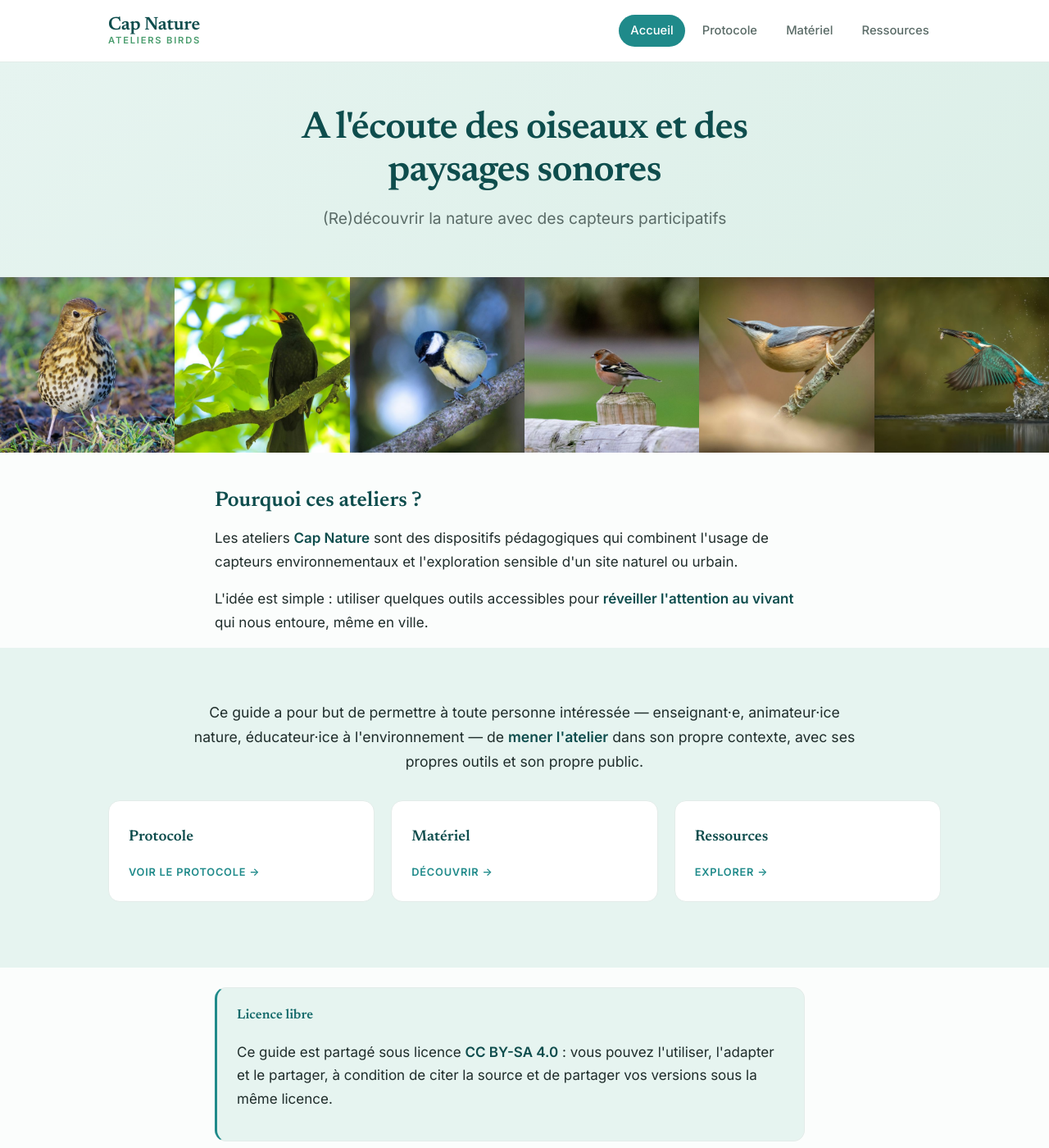
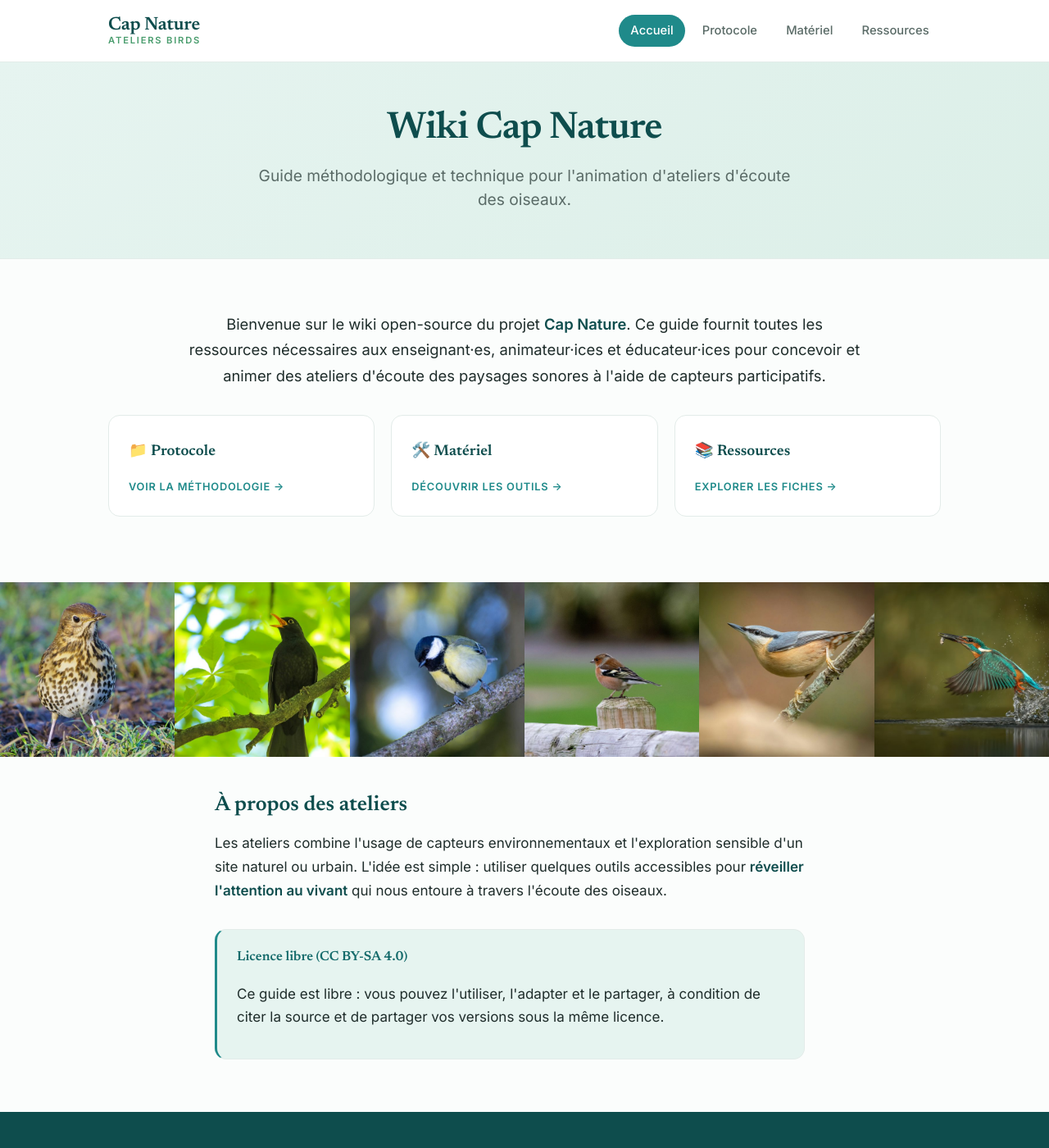
Before and after one commit to marieleapouliquen/wiki-cap-nature, a Jekyll site: the page built from index.md, in a window 1280 px wide and 1400 px high. Shown: the whole window at 82% size. Built offline with Jekyll 4.4.1, drawn with Linux system fonts in a browser that asks for light colours.

Commit message:
Update index.md

```diff
--- a/index.md
+++ b/index.md
@@ -4,8 +4,8 @@ title: Accueil
 show_photo_credits: false
 
 hero:
-  title: A l'écoute des oiseaux et des paysages sonores
-  subtitle: "(Re)découvrir la nature avec des capteurs participatifs"
+  title: Wiki Cap Nature
+  subtitle: "Guide méthodologique et technique pour l'animation d'ateliers d'écoute des oiseaux."
 
 photos:
   - file: grive.jpg
@@ -28,48 +28,43 @@ photos:
     caption: Martin-pêcheur
 
 cards:
-  - title: Protocole
-    cta: Voir le protocole →
+  - title: 📁 Protocole
+    cta: Voir la méthodologie →
     url: /protocole/
-  - title: Matériel
-    cta: Découvrir →
+  - title: 🛠️ Matériel
+    cta: Découvrir les outils →
     url: /materiel/
-  - title: Ressources
-    cta: Explorer →
+  - title: 📚 Ressources
+    cta: Explorer les fiches →
     url: /ressources/
 
 ---
 
 {% include hero.html title=page.hero.title subtitle=page.hero.subtitle tags=page.hero.tags %}
 
-{% include photo-band.html photos=page.photos %}
+<!-- 1. ACCÈS DIRECT AU CONTENU  -->
+<section class="section-wide">
+  <div class="section">
+    <p style="font-size: 1.15rem; margin-bottom: 2rem; max-width: 820px;">
+      Bienvenue sur le wiki open-source du projet <strong>Cap Nature</strong>. Ce guide fournit toutes les ressources nécessaires aux enseignant·es, animateur·ices et éducateur·ices pour concevoir et animer des ateliers d'écoute des paysages sonores à l'aide de capteurs participatifs.
+    </p>
 
-<div class="section" style="max-width: 820px;">
-  <main class="content" style="max-width: none;">
-    <h2>Pourquoi ces ateliers ?</h2>
-    <p>Les ateliers <strong>Cap Nature</strong> sont des dispositifs pédagogiques qui combinent l'usage de capteurs environnementaux et l'exploration sensible d'un site naturel ou urbain.</p>
-    <p>L'idée est simple : utiliser quelques outils accessibles pour <strong>réveiller l'attention au vivant</strong> qui nous entoure, même en ville.</p>
-  </main>
-</div>
-
-<section class="section-wide tinted">
-  <div class="section">
-
-  <p>Ce guide a pour but de permettre à toute personne intéressée — enseignant·e, animateur·ice nature, éducateur·ice à l'environnement — de <strong>mener l'atelier</strong> dans son propre contexte, avec ses propres outils et son propre public.</p>
-
-  {% include cards.html cards=page.cards %}
+    {% include cards.html cards=page.cards %}
   </div>
 </section>
 
-<div class="section" style="max-width: 820px;">
+<!-- 2. LES PHOTOS -->
+{% include photo-band.html photos=page.photos %}
+
+<!-- 3. LE CONTEXTE ET LES INFOS SECONDAIRES -->
+<div class="section" style="max-width: 820px; margin-top: 2rem;">
   <main class="content" style="max-width: none;">
+    <h2>À propos des ateliers</h2>
+    <p>Les ateliers combine l'usage de capteurs environnementaux et l'exploration sensible d'un site naturel ou urbain. L'idée est simple : utiliser quelques outils accessibles pour <strong>réveiller l'attention au vivant</strong> qui nous entoure à travers l'écoute des oiseaux.</p>
 
-    <div class="callout info">
-      <p class="callout-title">Licence libre</p>
-      <p>Ce guide est partagé sous licence <strong>CC BY-SA 4.0</strong> : vous pouvez l'utiliser, l'adapter et le partager, à condition de citer la source et de partager vos versions sous la même licence.</p>
+    <div class="callout info" style="margin-top: 2rem;">
+      <p class="callout-title">Licence libre (CC BY-SA 4.0)</p>
+      <p>Ce guide est libre : vous pouvez l'utiliser, l'adapter et le partager, à condition de citer la source et de partager vos versions sous la même licence.</p>
     </div>
-    <p style="text-align: center; margin-top: 2.5rem;">
-      <a href="{{ '/protocole/' | relative_url }}" class="btn">Commencer →</a>
-    </p>
   </main>
 </div>
```
